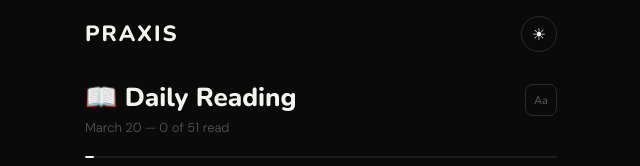
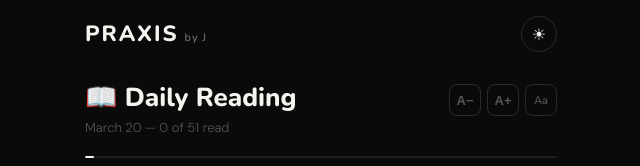
Before and after one commit to j6655/praxist-test-3, a React (Vite) app: page / in a window 1280 px wide. Both pictures are taken after a click on the button "Skip". Shown: the top 166 px of the page, without its empty margins (319-959 px from the left). Built offline with nearby package versions, Linux system fonts and the light colour scheme.

Commit message:
Update App.jsx

```diff
--- a/src/App.jsx
+++ b/src/App.jsx
@@ -768,6 +768,7 @@ export default function PhiloApp() {
   const [activeTab, setActiveTab] = useState("read");
   const [fontChoice, setFontChoice] = useState("nunito");
   const [showFontPicker, setShowFontPicker] = useState(false);
+  const [fontSize, setFontSize] = useState(15);
   const [onboardingStep, setOnboardingStep] = useState(0);
   const [onboardingAnswers, setOnboardingAnswers] = useState({});
   const [userAge, setUserAge] = useState(22);
@@ -946,7 +947,7 @@ export default function PhiloApp() {
         <style>{globalCSS}</style>
         <div style={{ display: "flex", flexDirection: "column", padding: "calc(env(safe-area-inset-top, 44px) + 16px) 24px 24px", minHeight: "100vh", position: "relative", background: t.bg }}>
           <div style={{ display: "flex", justifyContent: "space-between", alignItems: "center", marginBottom: "8px" }}>
-            <span style={{ fontFamily: "'Nunito', sans-serif", fontSize: "22px", letterSpacing: "2px", fontWeight: 800 }}>PRAXIS</span>
+            <span style={{ fontFamily: "'Nunito', sans-serif", fontSize: "22px", letterSpacing: "2px", fontWeight: 800 }}>PRAXIS<span style={{ fontSize: "11px", letterSpacing: "1px", fontWeight: 400, marginLeft: "6px", opacity: 0.5 }}>by J</span></span>
             <button onClick={() => { setOnboardingDone(true); setScreen("home"); }} style={{
               background: "transparent", border: `1px solid ${t.borderLight}`, color: t.textMuted,
               padding: "6px 14px", borderRadius: "16px", fontSize: "12px", cursor: "pointer",
@@ -1029,7 +1030,7 @@ export default function PhiloApp() {
           </div>
         )}
         <div style={{ display: "flex", justifyContent: "space-between", alignItems: "center", marginBottom: "8px", flexShrink: 0 }}>
-          <span style={{ fontFamily: "'Nunito', sans-serif", fontSize: "22px", letterSpacing: "2px", fontWeight: 800 }}>PRAXIS</span>
+          <span style={{ fontFamily: "'Nunito', sans-serif", fontSize: "22px", letterSpacing: "2px", fontWeight: 800 }}>PRAXIS<span style={{ fontSize: "11px", letterSpacing: "1px", fontWeight: 400, marginLeft: "6px", opacity: 0.5 }}>by J</span></span>
           <div style={{ display: "flex", alignItems: "center", gap: "16px" }}>
             <span style={{ fontSize: "13px", color: t.textMuted, letterSpacing: "2px", fontWeight: 300 }}>{onboardingStep + 1} / {onboardingQuestions.length}</span>
             <button onClick={() => { setOnboardingDone(true); setScreen("home"); }} style={{
@@ -1125,7 +1126,7 @@ export default function PhiloApp() {
       <style>{globalCSS}</style>
 
       <div style={{ display: "flex", justifyContent: "space-between", alignItems: "center", padding: "calc(env(safe-area-inset-top, 44px) + 16px) 24px 12px" }}>
-        <span style={{ fontFamily: "'Nunito', sans-serif", fontSize: "22px", letterSpacing: "2px", fontWeight: 800 }}>PRAXIS</span>
+        <span style={{ fontFamily: "'Nunito', sans-serif", fontSize: "22px", letterSpacing: "2px", fontWeight: 800 }}>PRAXIS<span style={{ fontSize: "11px", letterSpacing: "1px", fontWeight: 400, marginLeft: "6px", opacity: 0.5 }}>by J</span></span>
         <button onClick={() => setMode(mode === "dark" ? "light" : "dark")} style={{
           background: "transparent", border: `1px solid ${t.borderLight}`, color: t.text,
           width: "36px", height: "36px", borderRadius: "50%", fontSize: "16px", cursor: "pointer",
@@ -1154,13 +1155,26 @@ export default function PhiloApp() {
                 <h2 style={{ fontFamily: "'Nunito', sans-serif", fontSize: "26px", fontWeight: 800, margin: "0 0 4px" }}>📖 Daily Reading</h2>
                 <p style={{ fontSize: "13px", color: t.textMuted, margin: 0, fontWeight: 300 }}>{todayLabel} — {readDone.size} of {passages.length} read</p>
               </div>
+              <div style={{ display: "flex", gap: "6px", alignItems: "center", marginTop: "4px" }}>
+                <button onClick={() => setFontSize(s => Math.max(12, s - 1))} style={{
+                  background: "transparent", border: `1px solid ${t.borderLight}`,
+                  color: t.textMuted, width: "32px", height: "32px", borderRadius: "8px",
+                  fontSize: "13px", cursor: "pointer", fontWeight: 600,
+                  display: "flex", alignItems: "center", justifyContent: "center",
+                }}>A−</button>
+                <button onClick={() => setFontSize(s => Math.min(22, s + 1))} style={{
+                  background: "transparent", border: `1px solid ${t.borderLight}`,
+                  color: t.textMuted, width: "32px", height: "32px", borderRadius: "8px",
+                  fontSize: "13px", cursor: "pointer", fontWeight: 600,
+                  display: "flex", alignItems: "center", justifyContent: "center",
+                }}>A+</button>
                 <button onClick={() => setShowFontPicker(!showFontPicker)} style={{
                   background: "transparent", border: `1px solid ${t.borderLight}`,
                   color: t.textMuted, width: "32px", height: "32px", borderRadius: "8px",
                   fontSize: "11px", cursor: "pointer", fontFamily: rf, fontWeight: 600,
                   display: "flex", alignItems: "center", justifyContent: "center",
-                marginTop: "4px",
                 }}>Aa</button>
+              </div>
             </div>
 
             {/* Progress bar */}
@@ -1209,21 +1223,21 @@ export default function PhiloApp() {
               </div>
               <p style={{
                 fontFamily: rf,
-                fontSize: fontChoice === "cormorant" ? "20px" : "15px",
+                fontSize: fontChoice === "cormorant" ? `${fontSize + 5}px` : `${fontSize}px`,
                 lineHeight: fontChoice === "cormorant" ? 2 : 1.85,
                 color: t.textSecondary, margin: 0,
                 fontStyle: fontChoice === "cormorant" ? "italic" : "normal",
               }}>
-                <span style={{ fontFamily: rf, fontSize: fontChoice === "cormorant" ? "34px" : "26px", color: t.textMuted, lineHeight: 0, position: "relative", top: "6px", marginRight: "2px" }}>"</span>
+                <span style={{ fontFamily: rf, fontSize: `${fontSize + 11}px`, color: t.textMuted, lineHeight: 0, position: "relative", top: "6px", marginRight: "2px" }}>"</span>
                 {p.text}
-                <span style={{ fontFamily: rf, fontSize: fontChoice === "cormorant" ? "34px" : "26px", color: t.textMuted, lineHeight: 0, position: "relative", top: "6px", marginLeft: "2px" }}>"</span>
+                <span style={{ fontFamily: rf, fontSize: `${fontSize + 11}px`, color: t.textMuted, lineHeight: 0, position: "relative", top: "6px", marginLeft: "2px" }}>"</span>
               </p>
             </div>
 
             {/* Reflect prompt */}
             <div style={{ padding: "16px 20px", background: t.surface, borderRadius: "10px", border: `1px solid ${t.border}`, marginBottom: "16px" }}>
               <p style={{ fontSize: "10px", color: t.textMuted, letterSpacing: "3px", margin: "0 0 8px", fontWeight: 500 }}>REFLECT</p>
-              <p style={{ fontSize: "14px", color: t.textSecondary, lineHeight: 1.7, margin: 0, fontWeight: 300, fontFamily: rf }}>{p.reflect}</p>
+              <p style={{ fontSize: `${fontSize - 1}px`, color: t.textSecondary, lineHeight: 1.7, margin: 0, fontWeight: 300, fontFamily: rf }}>{p.reflect}</p>
             </div>
 
 
```
Lines whose indentation alone changed are shown as unchanged.
